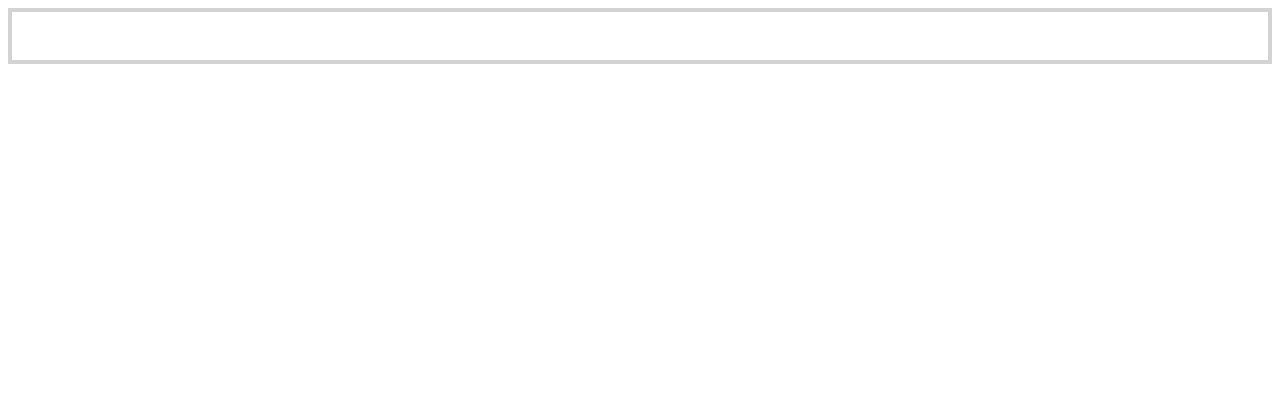
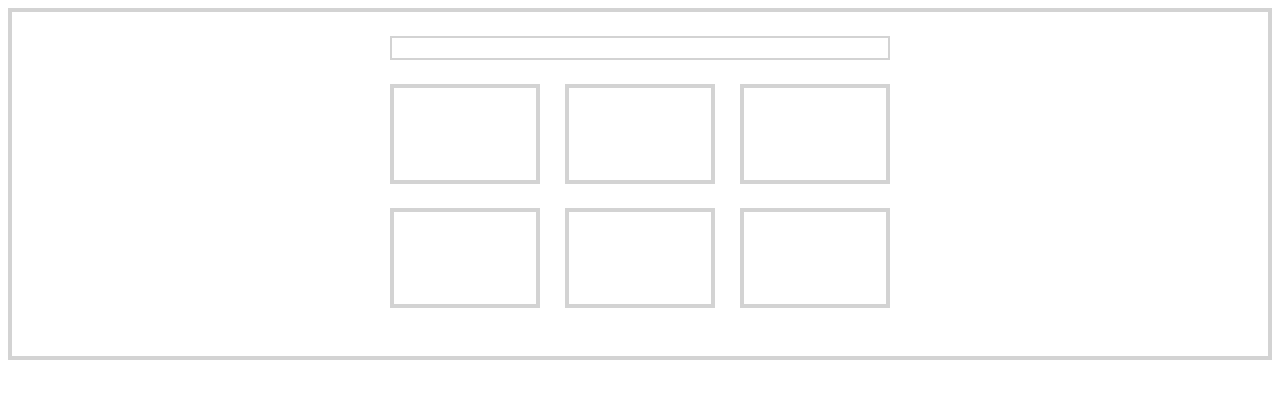
Before and after one commit to huantran01/css-best-practises, a plain HTML site: page index.html in a window 1280 px wide. Drawn offline with Linux system fonts and the light colour scheme.

Commit message:
title-app-layout2

```diff
--- a/index.html
+++ b/index.html
@@ -9,7 +9,18 @@
 </head>
 <body>
     <div class="container">
+        <div class="row">
 
+            <div class="title"></div>
+                <div class="box-wrapper">
+                    <div class="box"></div>
+                    <div class="box"></div>
+                    <div class="box"></div>
+                    <div class="box"></div>
+                    <div class="box"></div>
+                    <div class="box"></div>
+                </div>
+        </div>
     </div>
 </body>
 </html>
--- a/styles.css
+++ b/styles.css
@@ -1,12 +1,34 @@
+*{
+    box-sizing: border-box;
+}
 .container{
     border: 4px solid lightgray;
+    padding: 24px;
     display: flex;
-    justify-content: space-between;
-    padding: 24px;
+    justify-content: center;
+}
+
+.row{
+    width: 100%;
+    max-width: 500px;
+}
+
+.title{
+    border: 2px solid lightgray;
+    width: 100%;
+    height: 24px;
+    margin-bottom: 24px;
 }
 
 .box{
     border: 4px solid lightgray;
-    width: 100px;
+    width: calc(30%);
     height: 100px;
+    margin-bottom: 24px;
 }
+
+.box-wrapper{
+    display: flex;
+    flex-wrap: wrap;
+    justify-content: space-between;
+}
```
Also changed, not shown: 1 other file.
